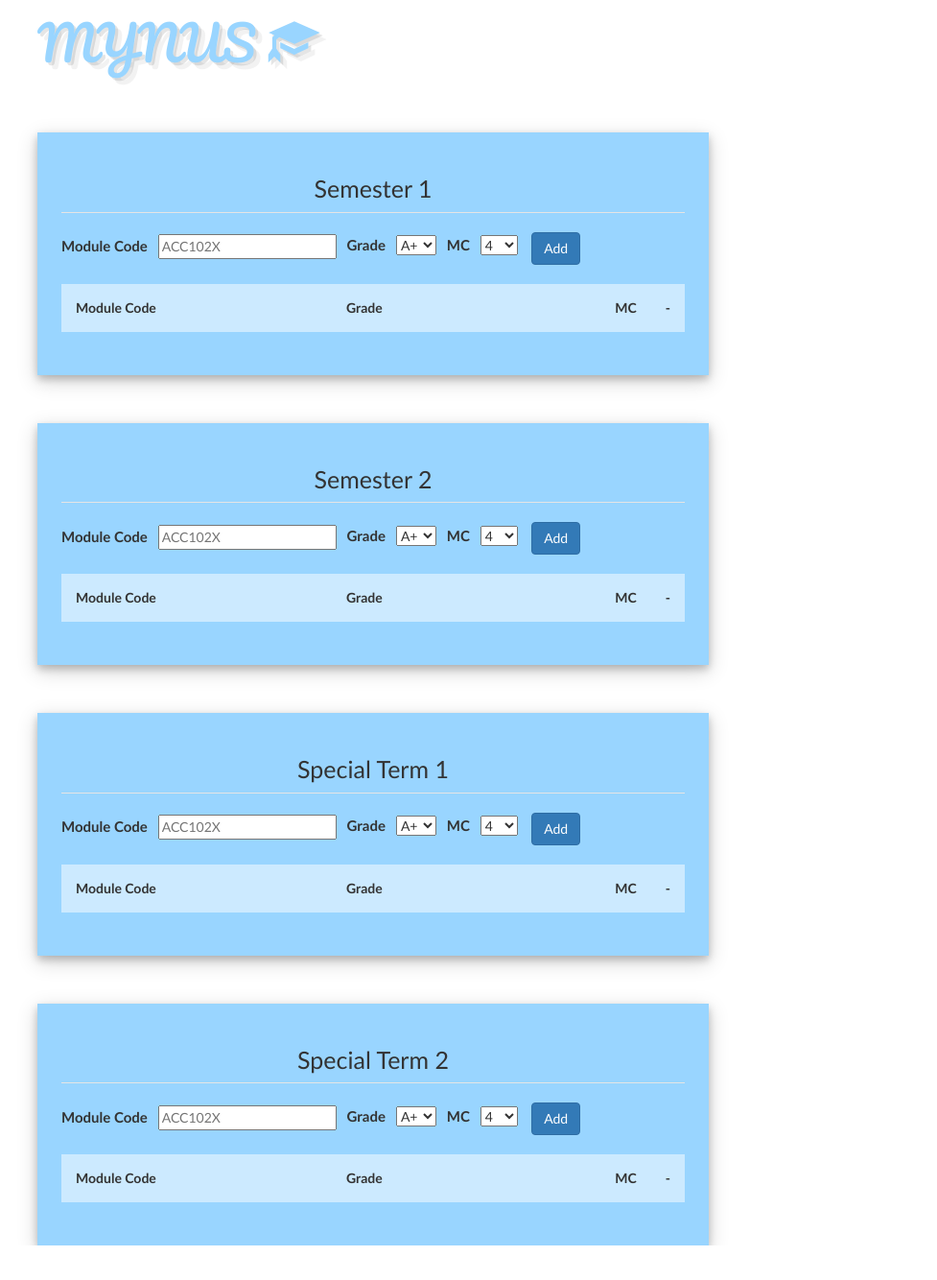
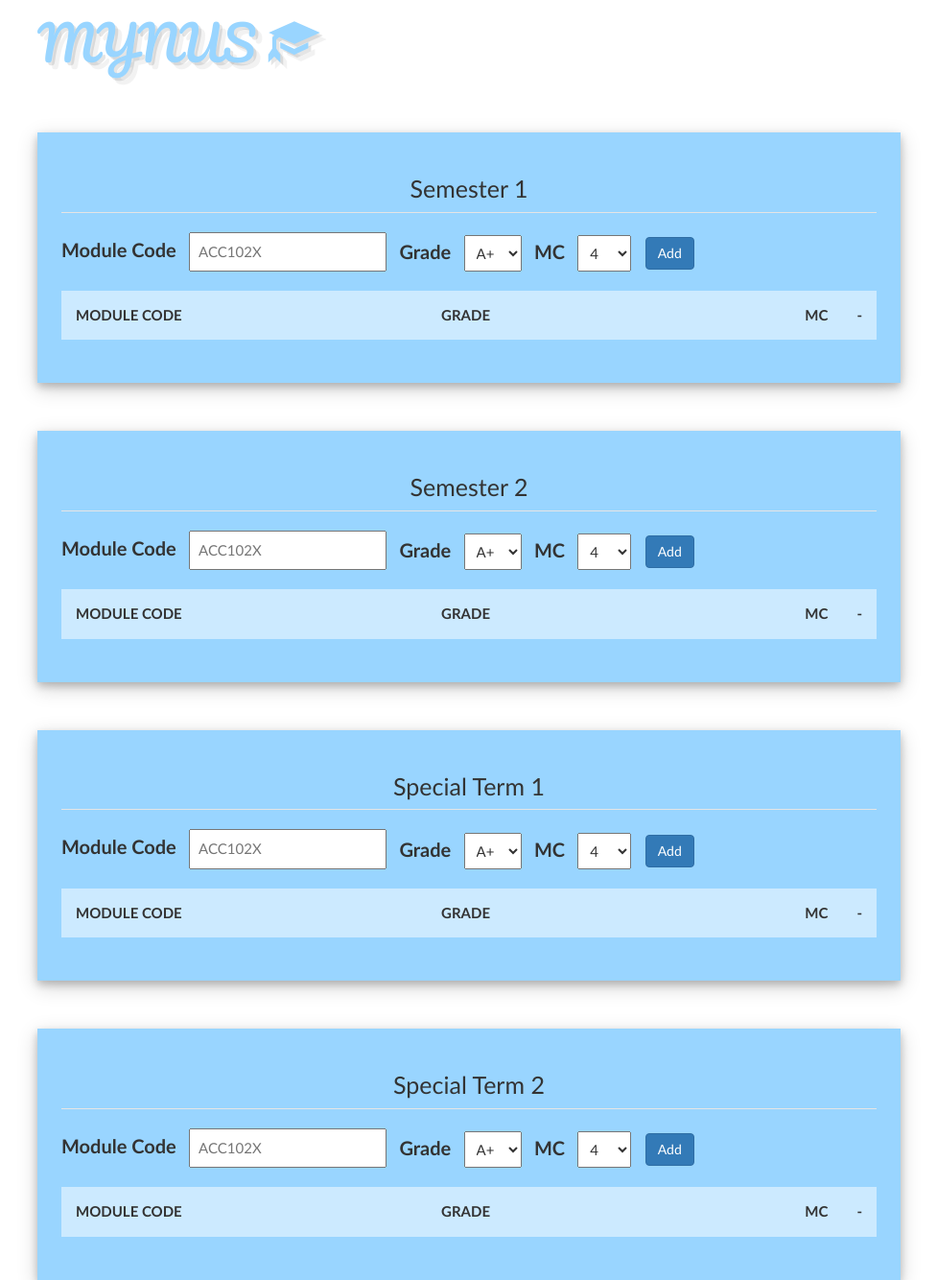
Before and after one commit to apoorva17/iNUS, a Django app: template iNUS/menu/templates/menu/index.html in a window 1280 px wide. Shown: the whole page at 96% size, without its empty margins (26-1003 px from the left). Before the commit the page ends 1298 px from the top, so only its background shows below. Run offline with Django 3.2, Linux system fonts and the light colour scheme; the template is opened without the code that fills it, so the values that code supplies are empty; some libraries are stand-ins or nearby versions.

Commit message:
Update form.css

```diff
--- a/iNUS/menu/static/css/form.css
+++ b/iNUS/menu/static/css/form.css
@@ -1,6 +1,6 @@
 .form{
     padding: 25px;
-    width: 700px;
+    width: 900px;
     position: relative;
     background-color: #99d5ff;
     overflow: auto;
@@ -15,7 +15,19 @@
 }
 
 .form label{
-  font-size: 15px;
+  font-size: 20px;
+}
+
+input{
+    padding: 8px;
+    font-family: "Trebuchet MS", Helvetica, sans-serif;
+    font-size: 15px;
+}
+
+select{
+    padding: 8px;
+    font-family: "Trebuchet MS", Helvetica, sans-serif;
+    font-size: 15px;
 }
 
 table, td{
@@ -24,7 +36,7 @@ table, td{
     background-color: #e6f5ff;
     font-color: white;
     margin-top: 20px;
-    width: 50%;
+    width: 70%;
     height: 50%;
     padding: 15px;
 }
@@ -33,9 +45,14 @@ th{
     border: none;
     border-collapse: collapse;
     background-color: #cceaff;
-    font-color: white;
     margin-top: 20px;
     width: 50%;
     height: 50%;
     padding: 15px;
 }
+
+tr{
+   font-family: "Trebuchet MS", Helvetica, sans-serif;
+   font-size: 15px;
+   text-transform: uppercase
+}
```
